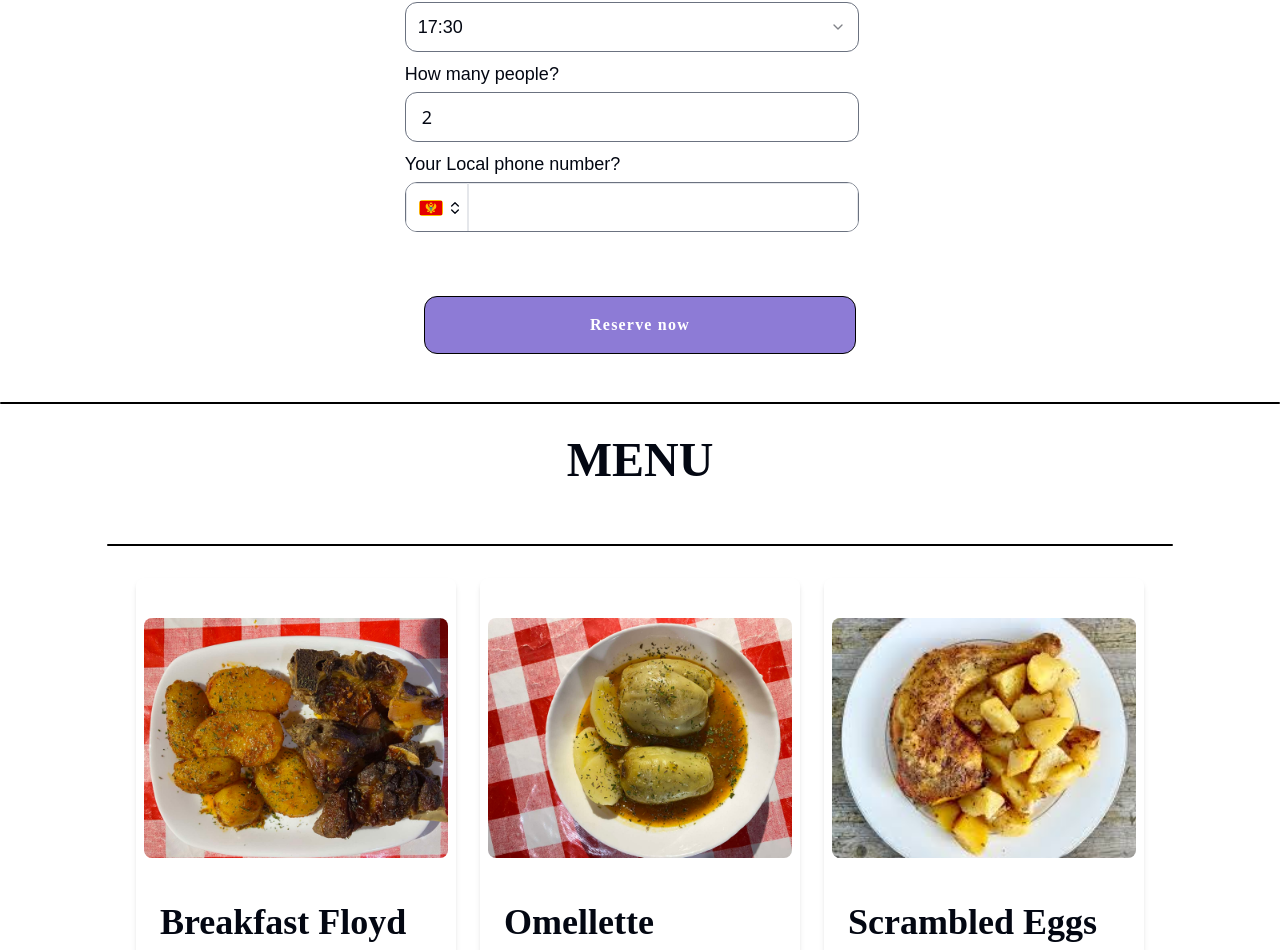
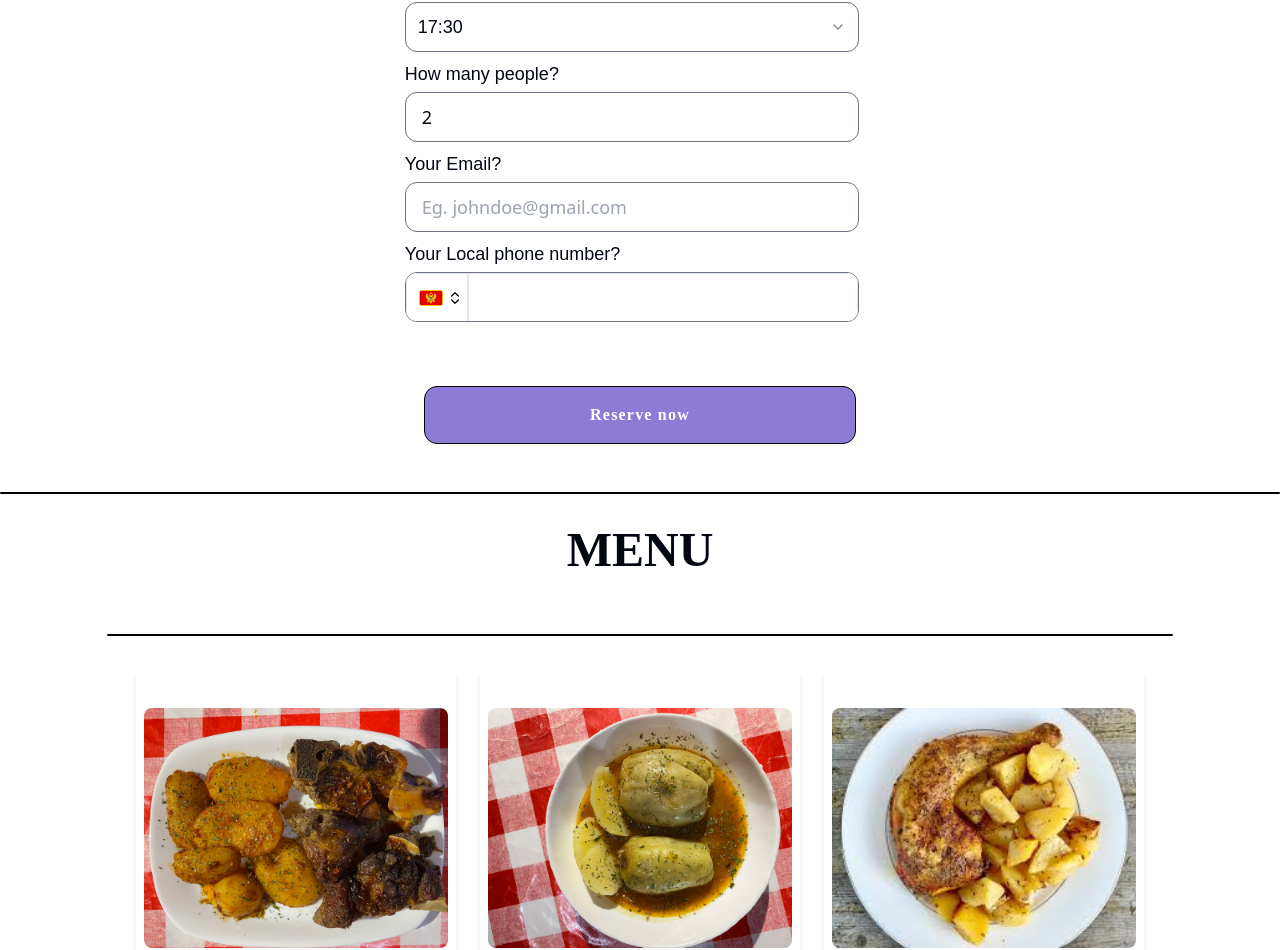
Before and after one commit to FranzFelini/FloydFoodFactoryDEMO, a Next.js app: page / in a window 1280 px wide. Shown: the part 836-1786 px from the top of the page. Built offline with nearby package versions, Linux system fonts and the light colour scheme; a web font is replaced by a local one.

Commit message:
feat: add email field

```diff
--- a/src/components/ReservationForm.tsx
+++ b/src/components/ReservationForm.tsx
@@ -39,6 +39,12 @@ const formFields: FormField[] = [
     placeholder: "Eg. 5",
   },
   {
+    label: "Your Email?",
+    type: "email",
+    id: "email",
+    placeholder: "Eg. johndoe@gmail.com",
+  },
+  {
     label: "Your Local phone number?",
     type: "phone",
     id: "phoneNumber",
@@ -56,6 +62,7 @@ const Form = () => {
   });
 
   async function Reserve() {
+    alert(JSON.stringify(formState));
     console.log(await handleSubmit(formState));
   }
 
```
